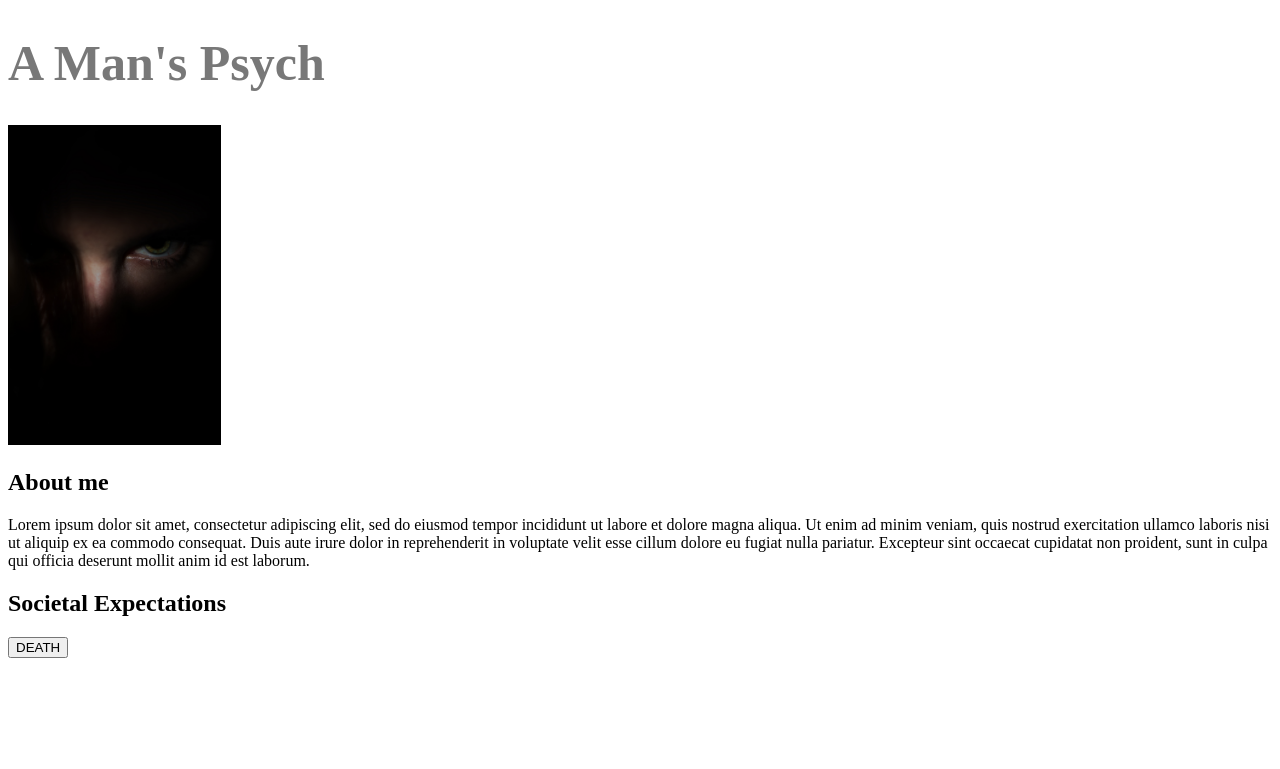
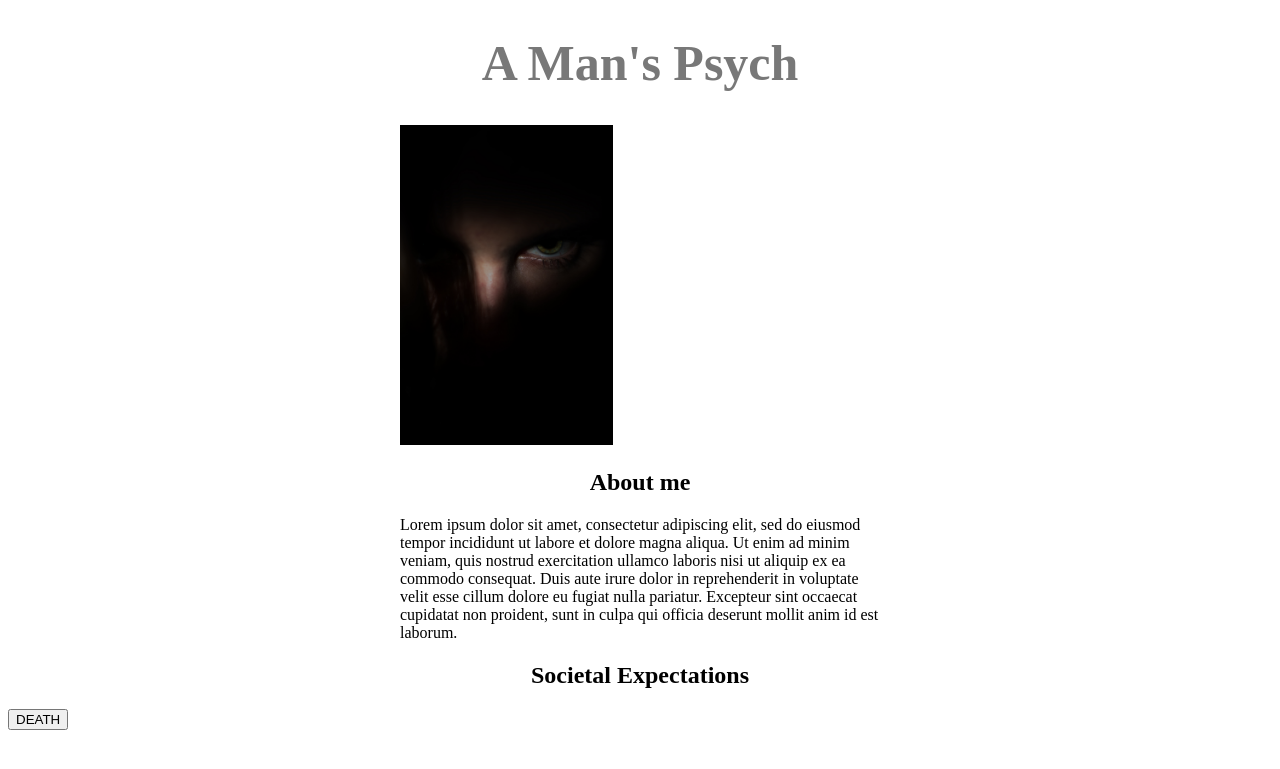
Before and after one commit to Depressedtraveller/trail_website, a Flask app: page / in a window 1280 px wide. Shown: the top 769 px of the page. Run offline with Flask 3, Linux system fonts and the light colour scheme.

Commit message:
next day stuff

```diff
--- a/templates/home.html
+++ b/templates/home.html
@@ -2,8 +2,8 @@
 <html>
   <head>
     <title>"TRAIL RUN"</title>
+</head>
 
-  </head>
   <body>
     <h1> A Man's Psych</h1>
     <style>
@@ -11,22 +11,28 @@
         font-size: 50px;
         font-display: Roboto;
         color: rgb(120,120,120);
-        teaxt-align: center
+        text-align: center
       }
-    </style>
-    <img src= "https://trailwebsite--anasjamaal.repl.co/static/man's%20psyche.jpg"
+      h2{
+        text-align: center;
+      }
+      #improvement {
+        max-width: 480px;
+        margin: 0 auto 0 auto;
+      }
+      </style>
+
+    <div id= "improvement">
+      <img src= "https://trailwebsite--anasjamaal.repl.co/static/man's%20psyche.jpg"
       height= "320">
-    <h2> About me </h2>
-    <p>
+       <h2> About me </h2>
+   <p>
       Lorem ipsum dolor sit amet, consectetur adipiscing elit, sed do eiusmod tempor incididunt ut labore et dolore magna aliqua. Ut enim ad minim veniam, quis nostrud exercitation ullamco laboris nisi ut aliquip ex ea commodo consequat. Duis aute irure dolor in reprehenderit in voluptate velit esse cillum dolore eu fugiat nulla pariatur. Excepteur sint occaecat cupidatat non proident, sunt in culpa qui officia deserunt mollit anim id est laborum.
     </p>
+   <h2> Societal Expectations</h2>
+    </div>
 
+    <button> DEATH </button>
 
-    <h2> Societal Expectations</h2>
-    <p>
-
-
-    </p>
-    <button> DEATH </button>
   </body>
 </html>
```
